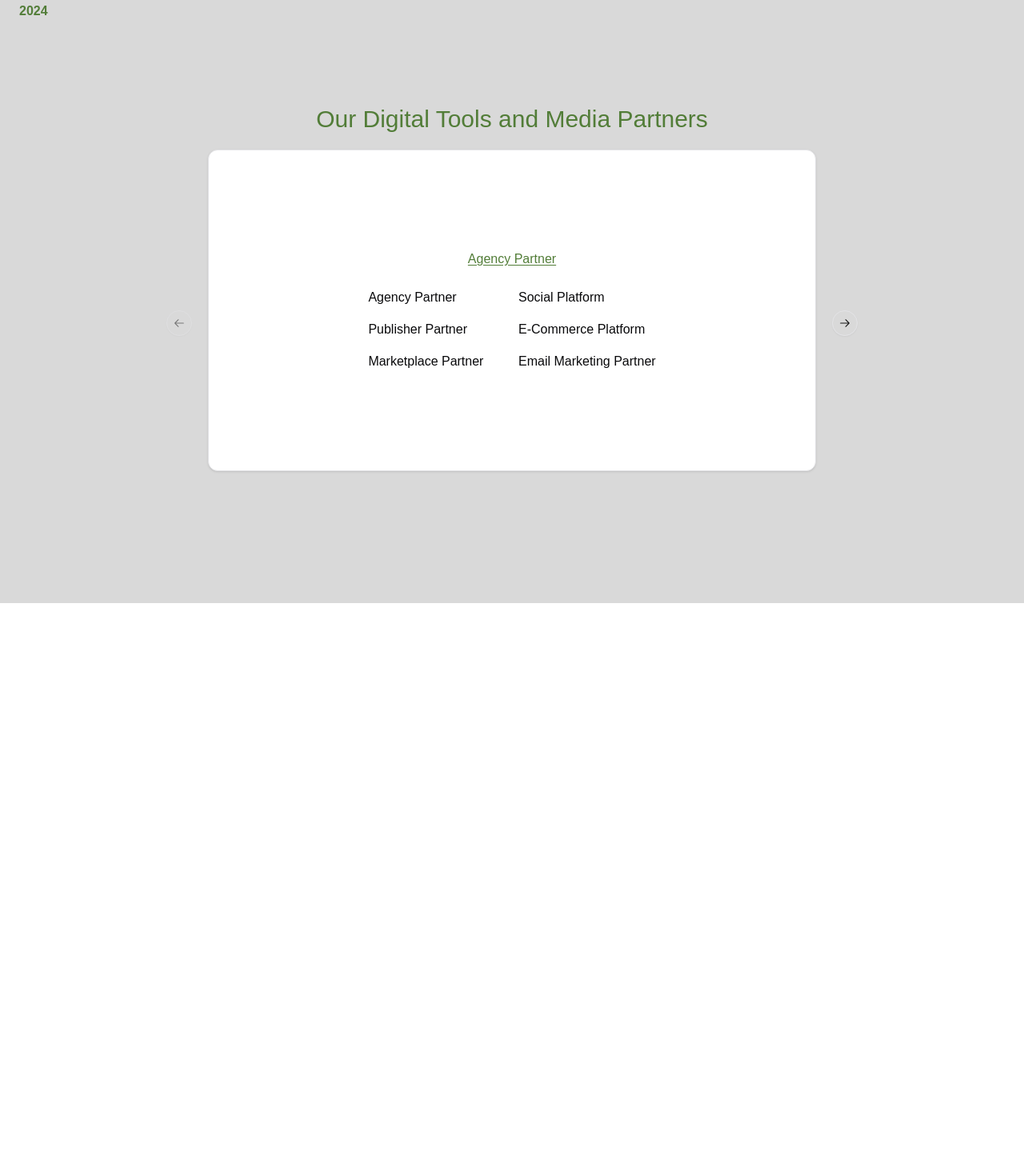
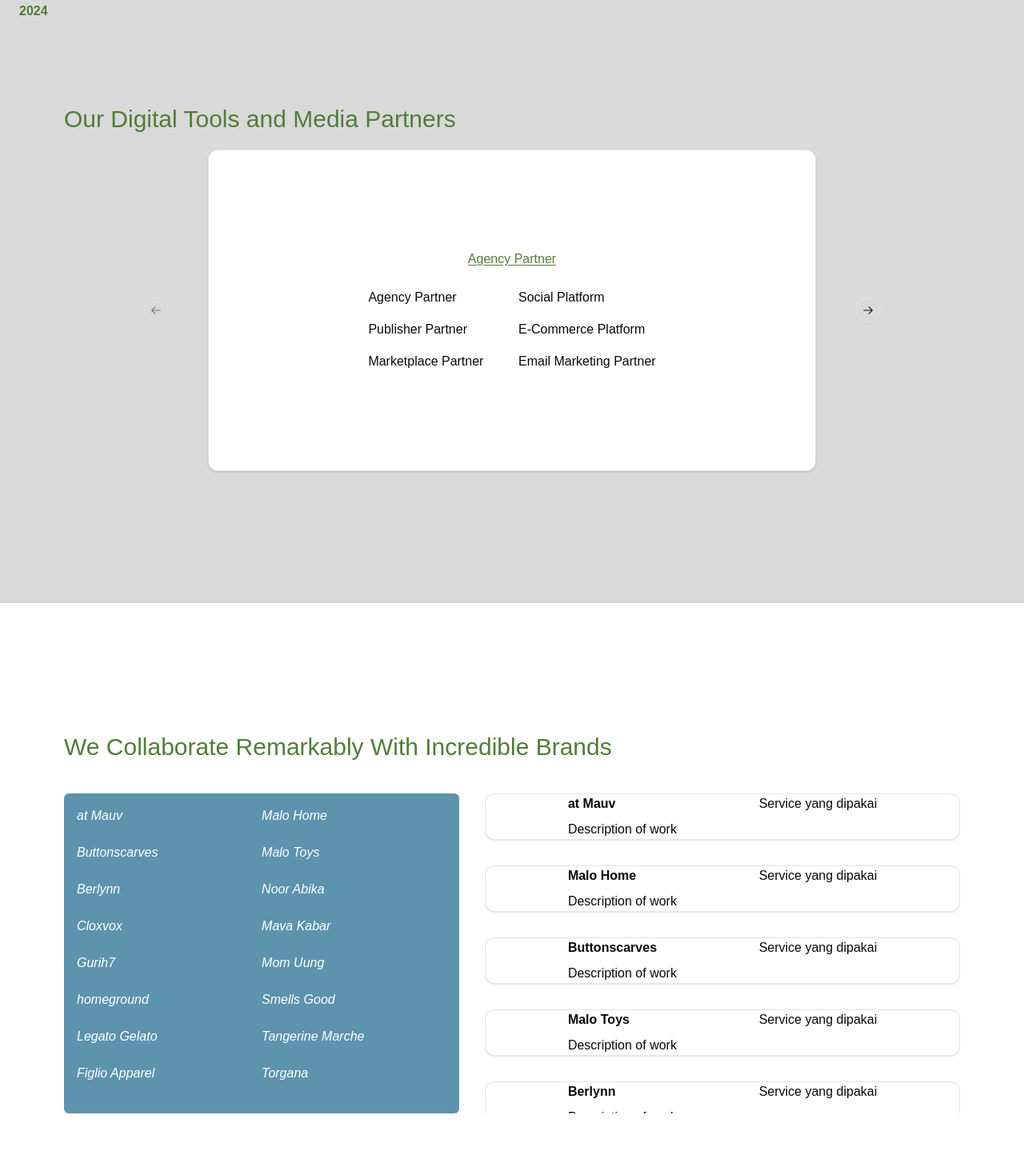
Before and after one commit to jamalakbara/adana-digital, a Next.js app: page / in a window 1280 px wide. Shown: the part 5646-7110 px from the top of the page at 80% size. Built offline with nearby package versions, Linux system fonts and the light colour scheme.

Commit message:
layouted SuccessStoryAndClientListSection

```diff
--- a/app/page.tsx
+++ b/app/page.tsx
@@ -219,15 +219,39 @@
       <InViewWrapper>
         <div className="absolute top-6 left-6 font-bold text-[#527D38]">Adana Digital<br />2024</div>
       </InViewWrapper>
-      <div className="text-3xl text-[#527D38] mx-auto">Our Digital Tools and Media Partners</div>
+      <div className="text-3xl text-[#527D38] text-center lg:text-left lg:px-20">Our Digital Tools and Media Partners</div>
       <PartnersCarousel className="mx-auto" />
     </section>
   )
 }
 
 function SuccessStoryAndClientListSection() {
+  const brands = ["at Mauv", "Malo Home", "Buttonscarves", "Malo Toys", "Berlynn", "Noor Abika", "Cloxvox", "Mava Kabar", "Gurih7", "Mom Uung", "homeground", "Smells Good", "Legato Gelato", "Tangerine Marche", "Figlio Apparel", "Torgana"];
   return (
-    <section id="Portfolio" className="bg-[#FFFFFF] h-screen flex flex-col lg:flex-row gap-4 lg:gap-0 justify-center align-middle text-center relative lg:text-left"></section>
+    <section id="Portfolio" className="bg-[#FFFFFF] h-screen flex flex-col gap-4 lg:gap-10 justify-center align-middle text-center relative lg:text-left">
+      <InViewWrapper>
+        <div className="text-3xl text-[#527D38] text-center lg:text-left mx-5 lg:mx-20">We Collaborate Remarkably With Incredible Brands</div>
+      </InViewWrapper>
+      <div className="flex flex-col lg:flex-row gap-8 lg:gap-0 align-middle justify-center">
+        <div className="grow lg:grow-[4] mx-auto lg:ml-20 lg:mr-4 p-4 grid grid-cols-2 rounded-md bg-[#5D93AD] h-fit lg:overflow-y-hidden lg:h-[50vh]">
+          {brands.map((b, i) => (
+            <div key={i} className="text-white italic">{b}</div>
+          ))}
+        </div>
+        <div className="grow lg:grow-[6] flex flex-col gap-8 lg:ml-4 lg:mr-20 h-[25vh] lg:h-[50vh] overflow-y-scroll p-5 lg:p-0">
+          {brands.map((b, i) => (
+            <Card key={i} className="flex flex-col lg:flex-row align-middle justify-evenly">
+              <div className="flex flex-col gap-2">
+                <h4 className="font-semibold">{b}</h4>
+                <div className="block lg:hidden">Service yang dipakai</div>
+                <p className="">Description of work</p>
+              </div>
+              <div className="hidden lg:block">Service yang dipakai</div>
+            </Card>
+          ))}
+        </div>
+      </div>
+    </section>
   )
 }
 
@@ -236,7 +260,7 @@
     <section id="Contact" className="bg-gradient-to-b from-[#FFFFFF] via-[#527D38] to-[#527D38] h-screen flex flex-col gap-20 justify-center align-middle px-20 relative lg:text-left">
       <div className="text-white text-lg">Let&apos;s create a measurable impact towards your business</div>
       <div className="text-white font-semibold text-2xl">Start Your Journey Now</div>
-      <div className="flex flex-row align-middle justify-around">
+      <div className="flex flex-col lg:flex-row align-middle justify-around">
         <div className="text-white">ADDRESS</div>
         <div className="text-white">SOCIAL MEDIA</div>
         <div className="text-white">EMAIL & PHONE</div>
--- a/components/client/partners-carousel.tsx
+++ b/components/client/partners-carousel.tsx
@@ -29,7 +29,7 @@
   }, []);
 
   return (
-    <Carousel className={`w-full max-w-3xl ${className}`}>
+    <Carousel className={`w-full max-w-3xl relative ${className}`}>
       <CarouselContent>
         {categories.map((cat, i) => (
           <CarouselItem key={i} className="">
@@ -48,8 +48,8 @@
           </CarouselItem>
         ))}
       </CarouselContent>
-      <CarouselPrevious className="translate-y-[0px]" />
-      <CarouselNext className="translate-y-[0px]" />
+      <CarouselPrevious className="absolute top-[10%] lg:top-[50%] left-[30%] lg:left-[-10%]" />
+      <CarouselNext className="absolute top-[10%] lg:top-[50%] right-[30%] lg:right-[-10%]" />
     </Carousel>
   )
 }
```
